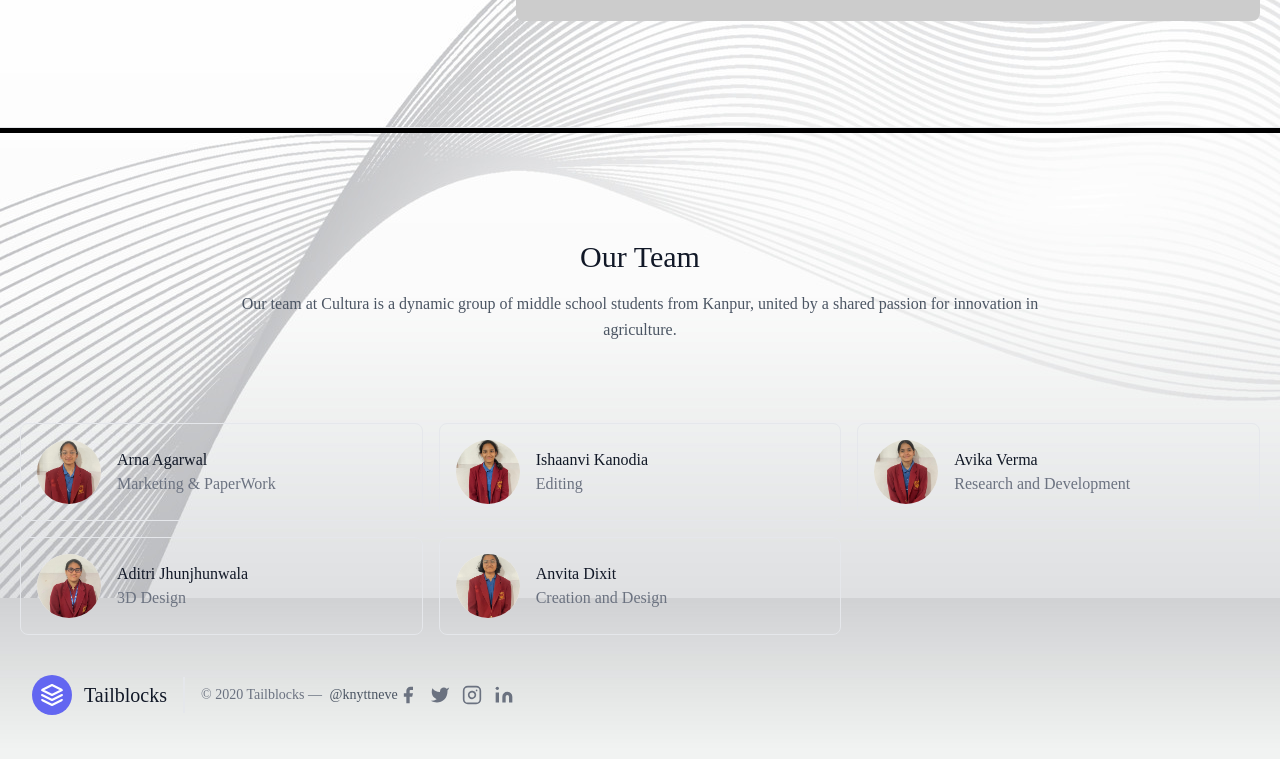
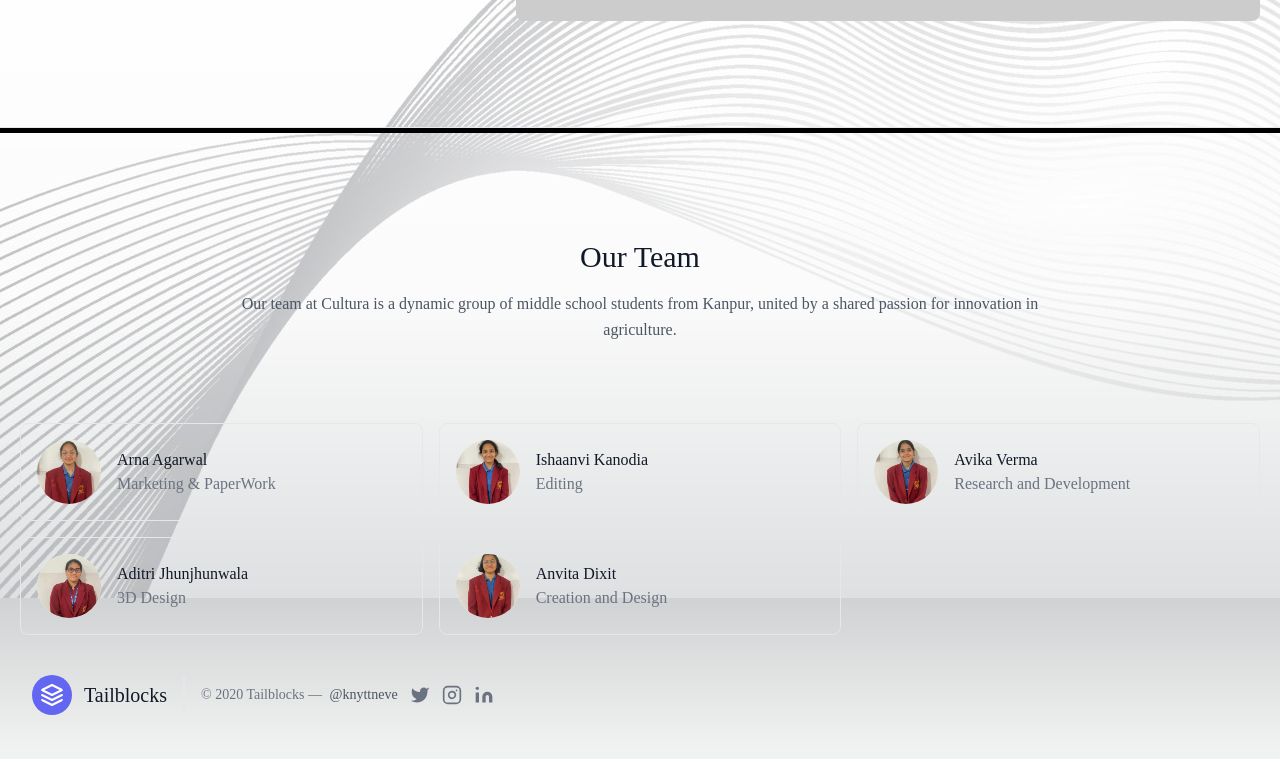
Before and after one commit to AkshaySaxena24/AkshaySaxena24.github.io, a plain HTML site: page index.html in a window 1280 px wide. Shown: the part 3002-3761 px from the top of the page. Drawn offline with nearby package versions, Linux system fonts and the light colour scheme; placeholder pictures from the web are drawn by us; files whose address does not match are found by name.

Commit message:
Update index.html

```diff
--- a/index.html
+++ b/index.html
@@ -217,12 +217,7 @@
     <p class="text-sm text-gray-500 sm:ml-4 sm:pl-4 sm:border-l-2 sm:border-gray-200 sm:py-2 sm:mt-0 mt-4">© 2020 Tailblocks —
       <a href="https://twitter.com/knyttneve" class="text-gray-600 ml-1" rel="noopener noreferrer" target="_blank">@knyttneve</a>
     </p>
-    <span class="inline-flex sm:ml-auto sm:mt-0 mt-4 justify-center sm:justify-start">
-      <a class="text-gray-500">
-        <svg fill="currentColor" stroke-linecap="round" stroke-linejoin="round" stroke-width="2" class="w-5 h-5" viewBox="0 0 24 24">
-          <path d="M18 2h-3a5 5 0 00-5 5v3H7v4h3v8h4v-8h3l1-4h-4V7a1 1 0 011-1h3z"></path>
-        </svg>
-      </a>
+
       <a class="ml-3 text-gray-500">
         <svg fill="currentColor" stroke-linecap="round" stroke-linejoin="round" stroke-width="2" class="w-5 h-5" viewBox="0 0 24 24">
           <path d="M23 3a10.9 10.9 0 01-3.14 1.53 4.48 4.48 0 00-7.86 3v1A10.66 10.66 0 013 4s-4 9 5 13a11.64 11.64 0 01-7 2c9 5 20 0 20-11.5a4.5 4.5 0 00-.08-.83A7.72 7.72 0 0023 3z"></path>
```
